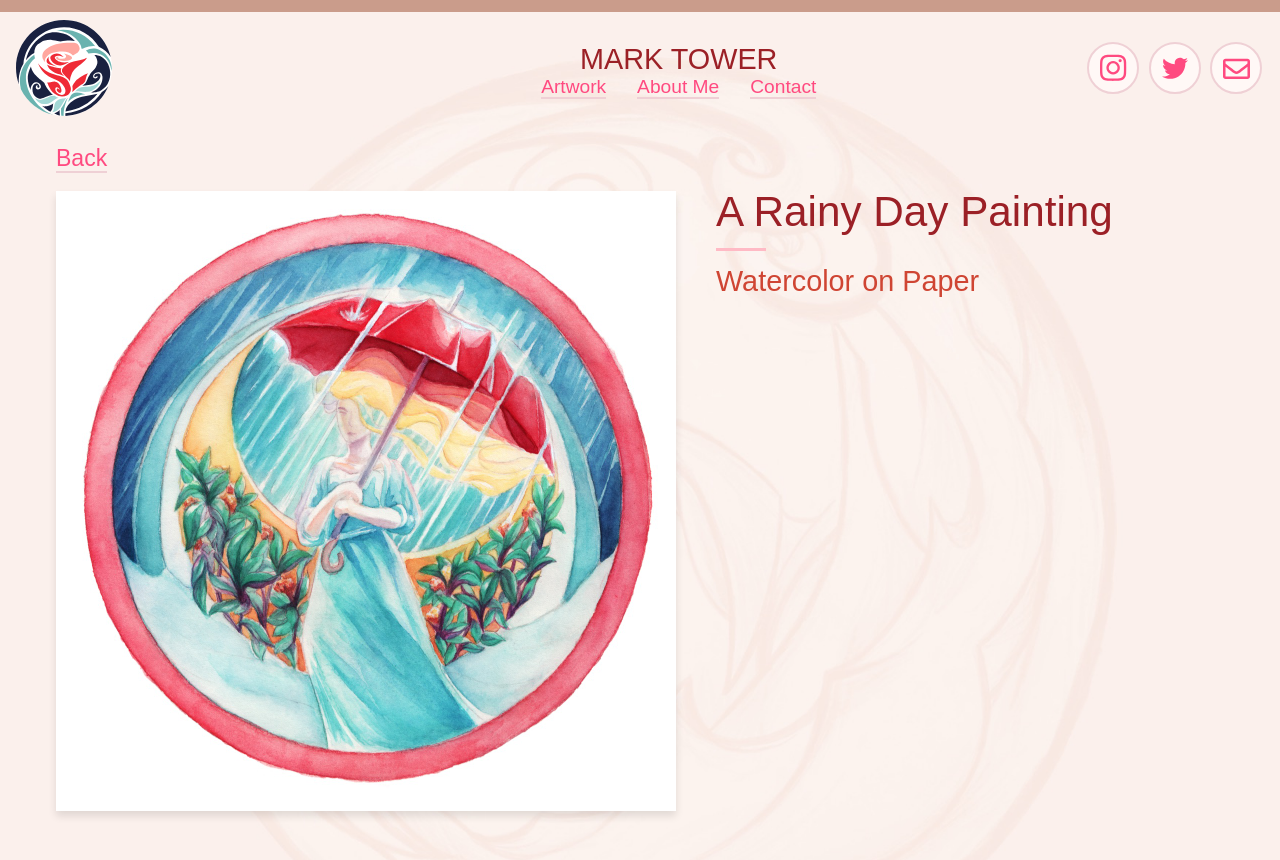
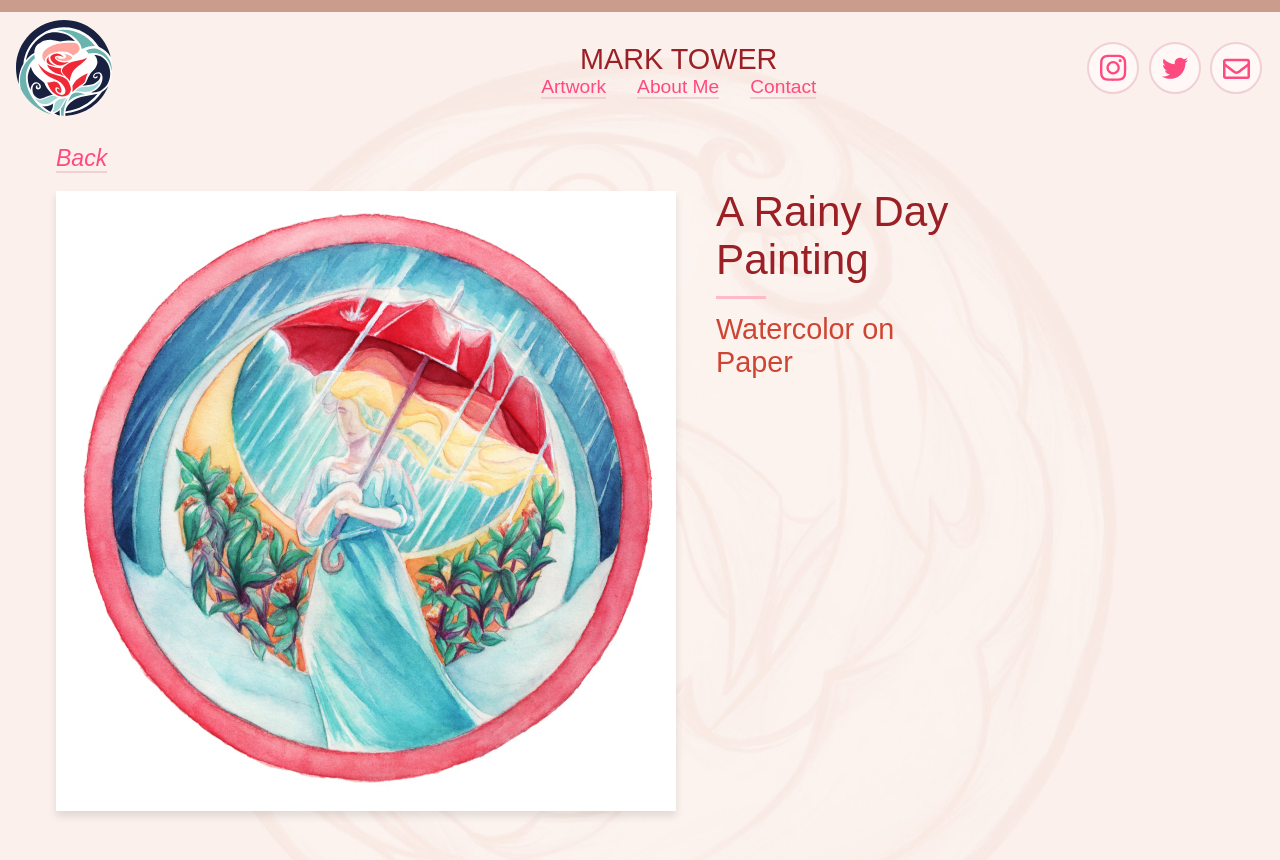
Before and after one commit to marktower/marktower.github.io, a Jekyll site: the page built from _artwork/watercolor/rain.md, in a window 1280 px wide. Shown: the top 860 px of the page. Built offline with Jekyll 4.4.1, drawn with Linux system fonts in a browser that asks for light colours; some web fonts are replaced.

Commit message:
Flexbox post css changes.

```diff
--- a/_sass/main.scss
+++ b/_sass/main.scss
@@ -110,10 +110,6 @@
 
 }
 
-.social-container {
-  // padding: 0 1em;
-}
-
 .social-link {
   border-bottom: none;
   margin-left: 2px;
@@ -207,12 +203,19 @@
 .back-link {
   margin-left: 40px;
   font-size: 1.2em;
+  font-style: italic;
+}
+
+@media screen and (max-width: 550px) {
+  .back-link {
+    margin-left: 0;
+  }
 }
 
 figure {
   flex: 2;
   max-width: 600px;
-  min-width: 400px;
+  flex-basis: 250px;
   background: #fff;
   display: block;
   /*! margin: 0; */
@@ -228,16 +231,16 @@
 
 }
 
-@media screen and (max-width: 550px) {
-  figure {
-    min-width: auto;
-  }
+.content {
+  flex-basis: 250px;
 }
 
-.content {
-  flex: 1;
-  min-width: 400px;
-  max-width: 600px;
-}
+
+
+// .content {
+//   flex: 1;
+//   min-width: 400px;
+//   max-width: 600px;
+// }
 
 /* Article END */
```
